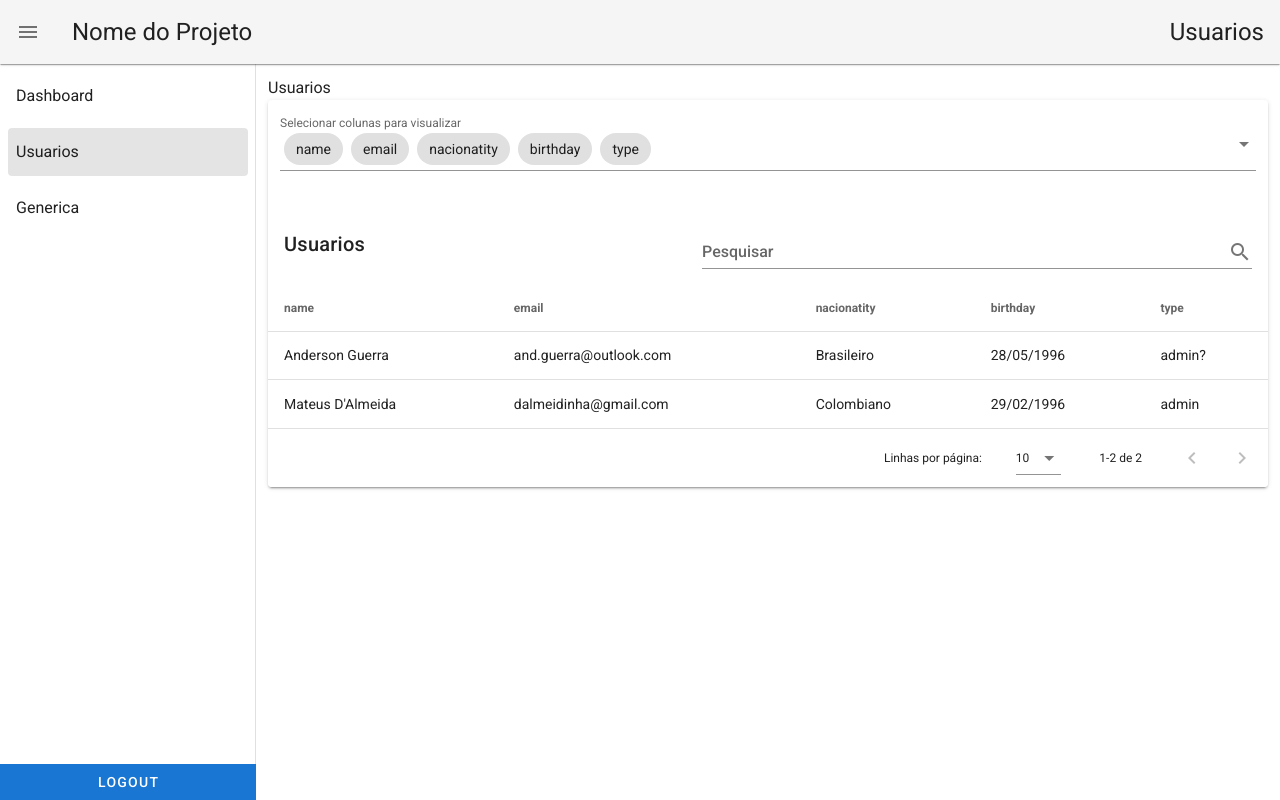
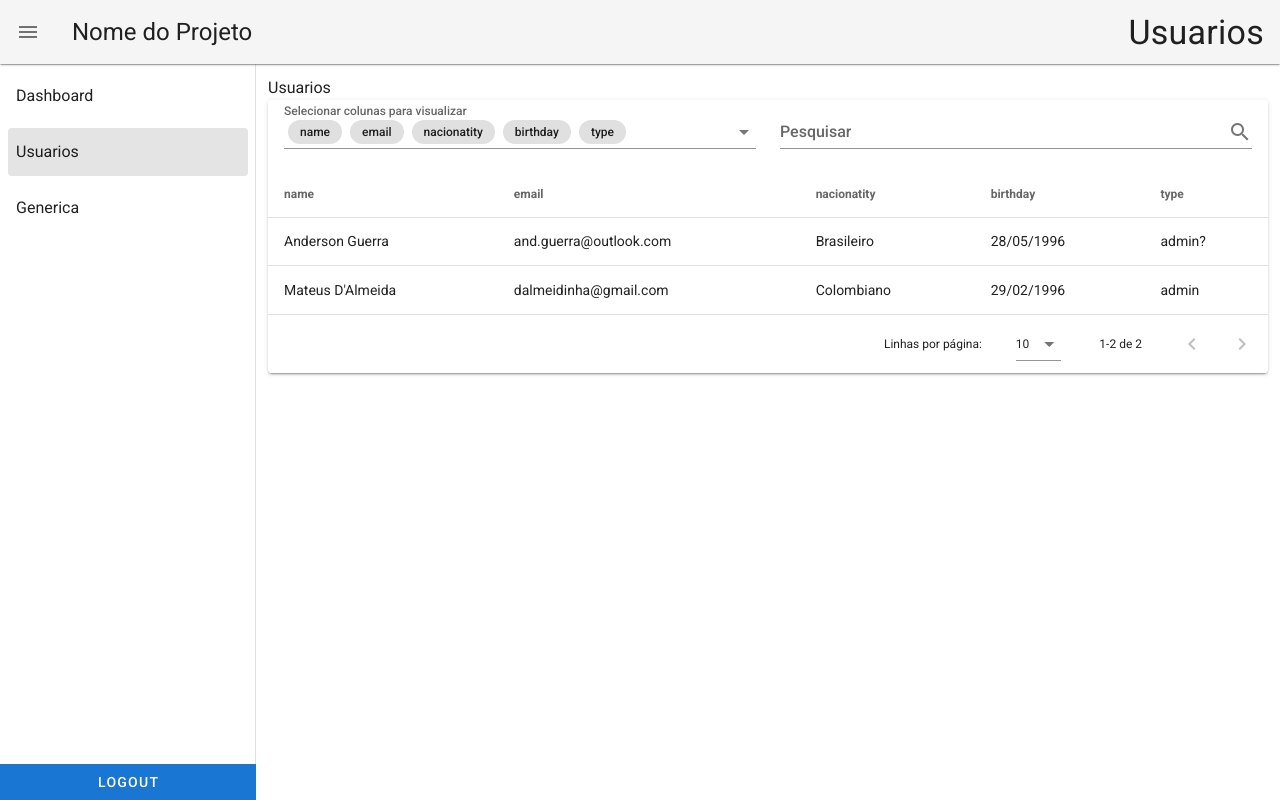
Before and after one commit to mateusdalmeida/dashboard, a Vue app: page /users in a window 1280 px wide. Built offline with nearby package versions, Linux system fonts and the light colour scheme.

Commit message:
ux touch

```diff
--- a/src/App.vue
+++ b/src/App.vue
@@ -31,7 +31,7 @@
       </v-toolbar-title>
       <v-spacer></v-spacer>
       <v-toolbar-title class="align-center">
-        <span class="headline">{{$router.currentRoute.name}}</span>
+        <span class="display-1">{{$router.currentRoute.name}}</span>
       </v-toolbar-title>
     </v-app-bar>
     <!-- conteudo do app -->
--- a/src/components/GenericTable.vue
+++ b/src/components/GenericTable.vue
@@ -1,19 +1,20 @@
 <template>
   <v-card>
-    <v-container>
+    <v-card-title class="pt-0 pb-0">
+      <v-row>
+        <v-col>
           <v-autocomplete
             v-model="headersShown"
             :items="headers"
             label="Selecionar colunas para visualizar"
             multiple
             chips
+            small-chips
             item-text="text"
             item-value="text"
           ></v-autocomplete>
-    </v-container>
-    <v-card-title>
-      {{tableName ? tableName : routeName}}
-      <v-spacer></v-spacer>
+        </v-col>
+        <v-col>
           <v-text-field
             v-model="search"
             append-icon="mdi-magnify"
@@ -21,6 +22,8 @@
             single-line
             hide-details
           ></v-text-field>
+        </v-col>
+      </v-row>
     </v-card-title>
     <v-data-table :headers="headersSelected" :items="items" :search="search"></v-data-table>
   </v-card>
@@ -54,12 +57,12 @@ export default {
     ]
   }),
   computed: {
-    headersSelected: function () {
+    headersSelected: function() {
       // um computed que monitora quais colunas devem ser
       // exibidas de acordo com o valor do array headersShow
-      return this.headers.filter(header=>{
-        return this.headersShown.includes(header.text)
-      })
+      return this.headers.filter(header => {
+        return this.headersShown.includes(header.text);
+      });
     }
   },
   created() {
@@ -71,10 +74,10 @@ export default {
     this.headers = Object.keys(this.tableData[0]).map(key => {
       // adiciona o item no array headersShow, responsavel
       // pelo menu de selecao do que aparece nos headers
-      this.headersShown.push(key)
+      this.headersShown.push(key);
       return { text: key, value: key };
     });
-    this.headersAux = this.headers
+    this.headersAux = this.headers;
     // captura os items e coloca na tabela
     this.items = this.tableData;
   }
```
Lines whose indentation alone changed are shown as unchanged.
